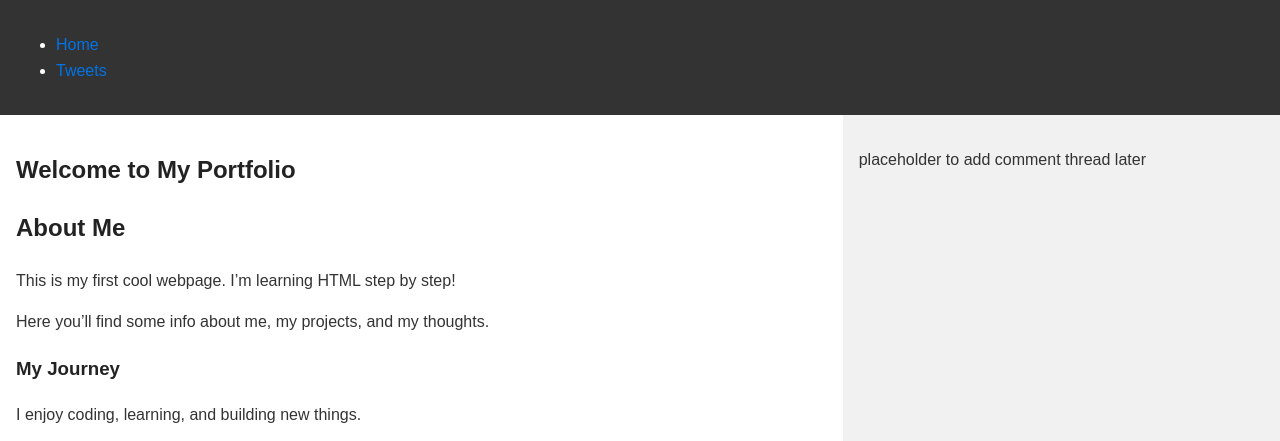
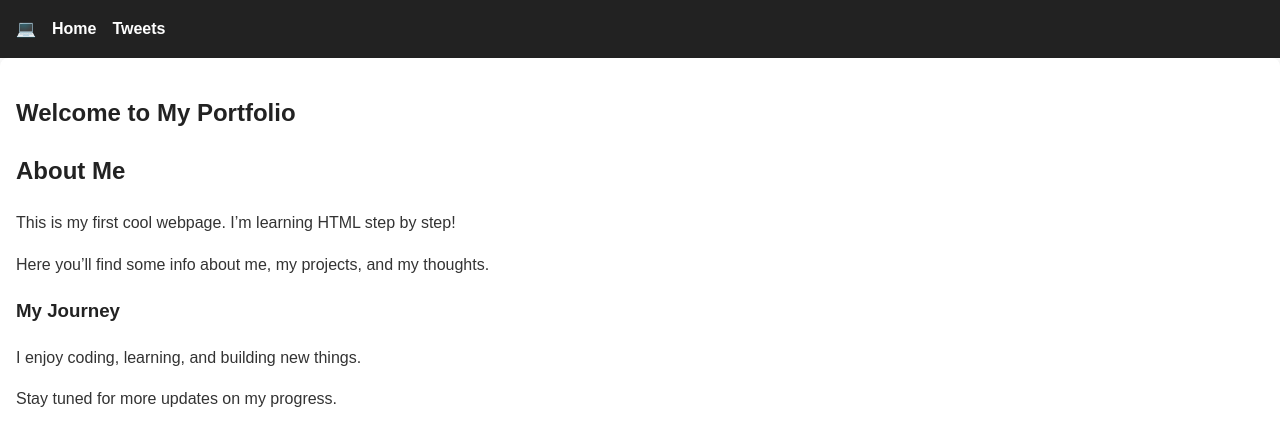
Before and after one commit to Samuel8665/alx_html_css, a plain HTML site: page css_basic/index.html in a window 1280 px wide. Shown: the top 441 px of the page. Drawn offline with Linux system fonts and the light colour scheme.

Commit message:
Add custom styles and logo to website

```diff
--- a/css_basic/index.html
+++ b/css_basic/index.html
@@ -9,11 +9,12 @@
 </head>
 <body class="works_on_smartphone">
   <header>
-    <ul>
-      <li><a href="index.html">Home</a></li>
-      <li><a href="tweets.html">Tweets</a></li>
-    </ul>
-  </header>
+  <ul>
+    <li class="logo">&#128187;</li> <!-- Logo: Computer Icon -->
+    <li><a href="index.html">Home</a></li>
+    <li><a href="tweets.html">Tweets</a></li>
+  </ul>
+</header>
 
   <main>
     <article>
--- a/css_basic/styles.css
+++ b/css_basic/styles.css
@@ -1,39 +1,56 @@
-/* styles.css */
+/* Custom styles in styles.css */
 
-/* Make body a flex container in column direction */
+/* Give the page a cleaner look */
 body {
-  display: flex;
-  flex-direction: column;
-  min-height: 100vh; /* take full height of the viewport */
-  margin: 0;
+  background-color: #fafafa;
+  color: #333;
 }
 
-/* Make main a flex container in row direction */
-main {
-  display: flex;
-  flex-direction: row;
-  flex: auto; /* take available space */
+/* Style header */
+header {
+  background-color: #222;
+  color: white;
+  padding: 1rem;
 }
 
-/* Article takes 2/3 of width */
-article {
-  flex: 2;
-  overflow-y: auto; /* allow vertical scroll if needed */
-  padding: 1rem;
-  background-color: #fff;
+header ul {
+  list-style: none;
+  margin: 0;
+  padding: 0;
+  display: flex;
+  align-items: center;
+  gap: 1rem;
 }
 
-/* Aside takes 1/3 of width */
-aside {
-  flex: 1;
-  overflow-y: auto; /* allow vertical scroll if needed */
-  padding: 1rem;
-  background-color: #f1f1f1;
+header ul li a {
+  color: white;
+  text-decoration: none;
+  font-weight: bold;
 }
 
-/* Optional: simple styling for clarity */
-header, footer {
-  background-color: #333;
-  color: #fff;
+header ul li a:hover {
+  color: #00aaff;
+}
+
+/* Style footer */
+footer {
+  background-color: #222;
+  color: white;
+  text-align: center;
   padding: 1rem;
 }
+
+/* Article custom styles */
+article {
+  background: white;
+  border-radius: 8px;
+  padding: 1rem;
+  box-shadow: 0 2px 5px rgba(0,0,0,0.1);
+}
+
+/* Aside custom styles */
+aside {
+  background: #f4f4f4;
+  border-left: 2px solid #ddd;
+  padding: 1rem;
+}
```
